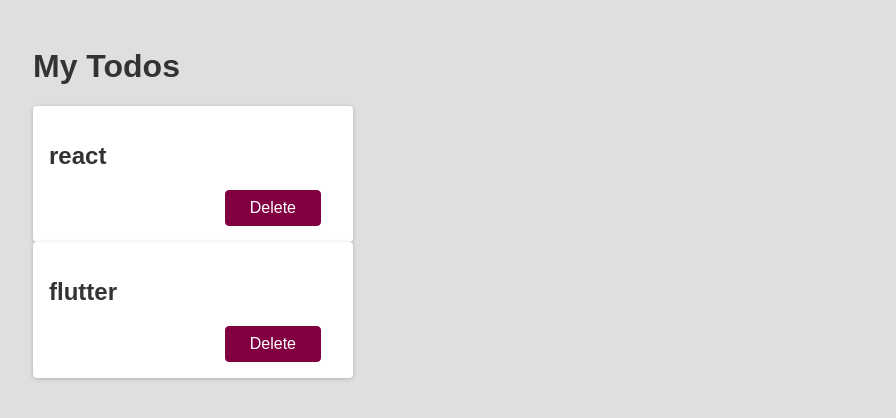
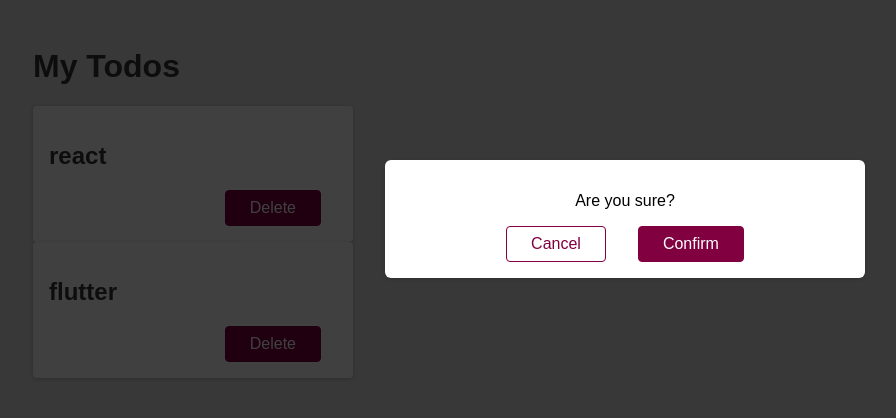
Before and after one commit to Jashwanth-Gowda-R/React-Crash-Course, a React (Create React App) app in the folder react_course/: page / in a window 1280 px wide. Shown: the top 418 px of the page, without its empty margins (15-911 px from the left). Built offline with nearby package versions, Linux system fonts and the light colour scheme.

Commit message:
added more  components

```diff
--- a/react_course/src/App.js
+++ b/react_course/src/App.js
@@ -1,3 +1,5 @@
+import Backdrop from "./components/Backdrop";
+import Modal from "./components/Modal";
 import Todo from "./components/todo";
 
 function App() {
@@ -6,6 +8,8 @@
       <h1>My Todos</h1>
       <Todo title="react" />
       <Todo title="flutter" />
+      <Modal />
+      <Backdrop />
     </div>
   );
 }
--- /dev/null
+++ b/react_course/src/components/Backdrop.js
@@ -0,0 +1,5 @@
+function Backdrop() {
+  return <div className="backdrop" />;
+}
+
+export default Backdrop;
--- /dev/null
+++ b/react_course/src/components/Modal.js
@@ -0,0 +1,11 @@
+function Modal() {
+  return (
+    <div className="modal">
+      <p>Are you sure?</p>
+      <button className="btn btn--alt">Cancel</button>
+      <button className="btn">Confirm</button>
+    </div>
+  );
+}
+
+export default Modal;
```
